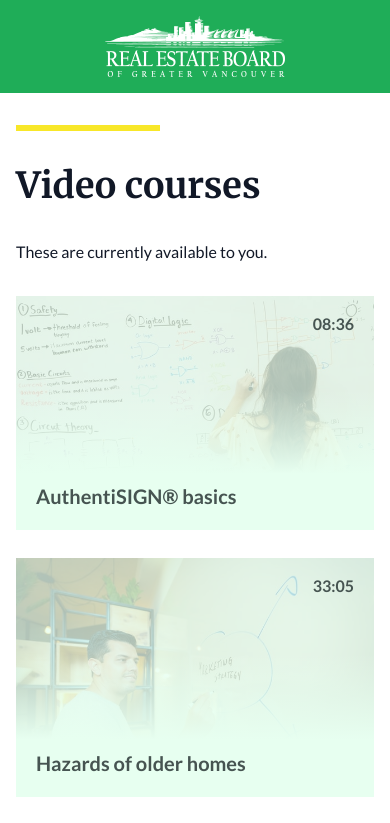
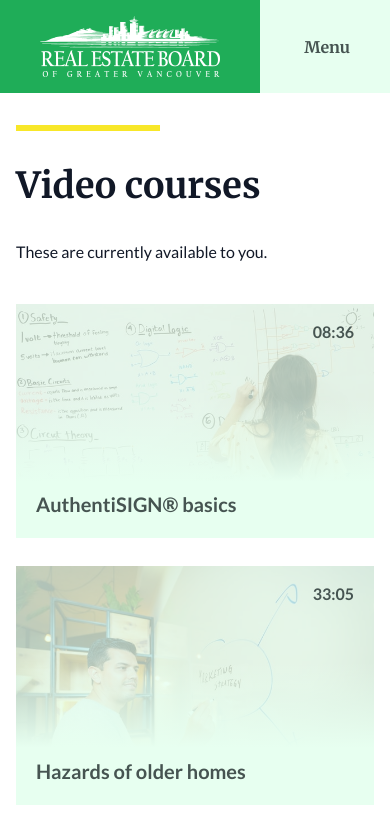
Before and after one commit to RichWK/video-watching, a Vue app: page / in a window 390 px wide. Shown: the top 823 px of the page. Built offline with nearby package versions, Linux system fonts and the light colour scheme; the HTML template or start-up script is replaced by a standard one.

Commit message:
Recreating how existing site navigation looks

```diff
--- a/src/components/Navigation.vue
+++ b/src/components/Navigation.vue
@@ -1,11 +1,16 @@
 <template>
 
-  <div class="bg-rebgv-green p-4 sm:inline-block sm:px-12 sm:py-6">
-    <img
-      alt="Logo for the Real Estate Board of Greater Vancouver"
-      class="mx-auto select-none"
-      src="../assets/logo.png"
-    />
+  <div class="flex sm:inline-block">
+    <div class="bg-rebgv-green px-10 py-4 sm:px-12 sm:py-8">
+      <img
+        alt="Logo for the Real Estate Board of Greater Vancouver"
+        class="mx-auto select-none"
+        src="../assets/logo.png"
+      />
+    </div>
+    <div class="flex items-center justify-end flex-grow bg-rebgv-pale-green pr-6 sm:hidden">
+      <p class="font-serif text-rebgv-gray cursor-pointer p-4">Menu</p>
+    </div>
   </div>
 
 </template>
--- a/src/components/VideoPanel.vue
+++ b/src/components/VideoPanel.vue
@@ -22,7 +22,7 @@
       v-if="identityCheck"
       class="flex flex-col items-center justify-center absolute inset-0 z-50 backdrop-filter"
     >
-      <p class="text-xl">Please confirm you are Adeline Liu.</p>
+      <p class="text-xl mb-8">Please confirm you are Adeline Liu.</p>
       <div>
         <Button @click="toggleIdentityCheck" class="mr-8" text="Confirm" />
         <Button @click="toggleIdentityCheck" text="Cancel" />
--- a/src/index.css
+++ b/src/index.css
@@ -11,7 +11,7 @@
   }
 
   p {
-    @apply font-sans mb-8;
+    @apply font-sans;
   }
 
 }
--- a/src/views/Home.vue
+++ b/src/views/Home.vue
@@ -1,7 +1,7 @@
 <template>
 
   <Heading title="Video courses" />
-  <p>{{ message }}</p>
+  <p class="mb-10">{{ message }}</p>
   <div class="grid gap-7 grid-cols-1 sm:grid-cols-2 max-w-6xl mb-16">
     <router-link v-for="(video, i) in videos" :key="i" :to="{ name: video.simpleName }">
       <VideoPanel
```
